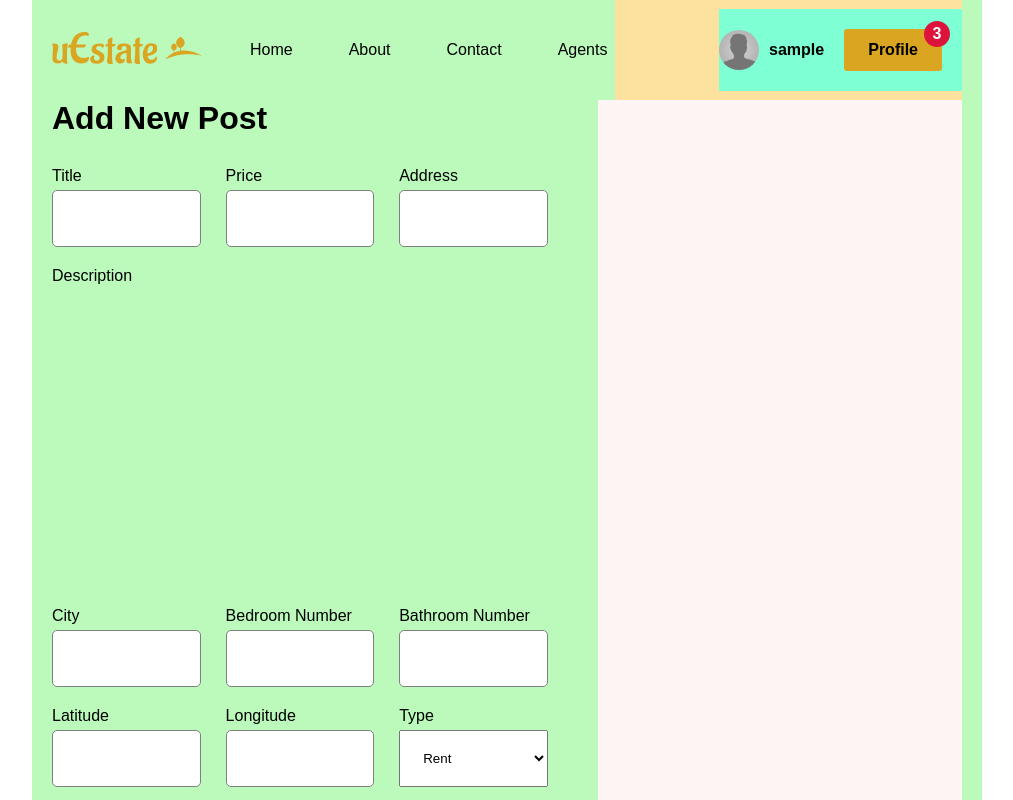
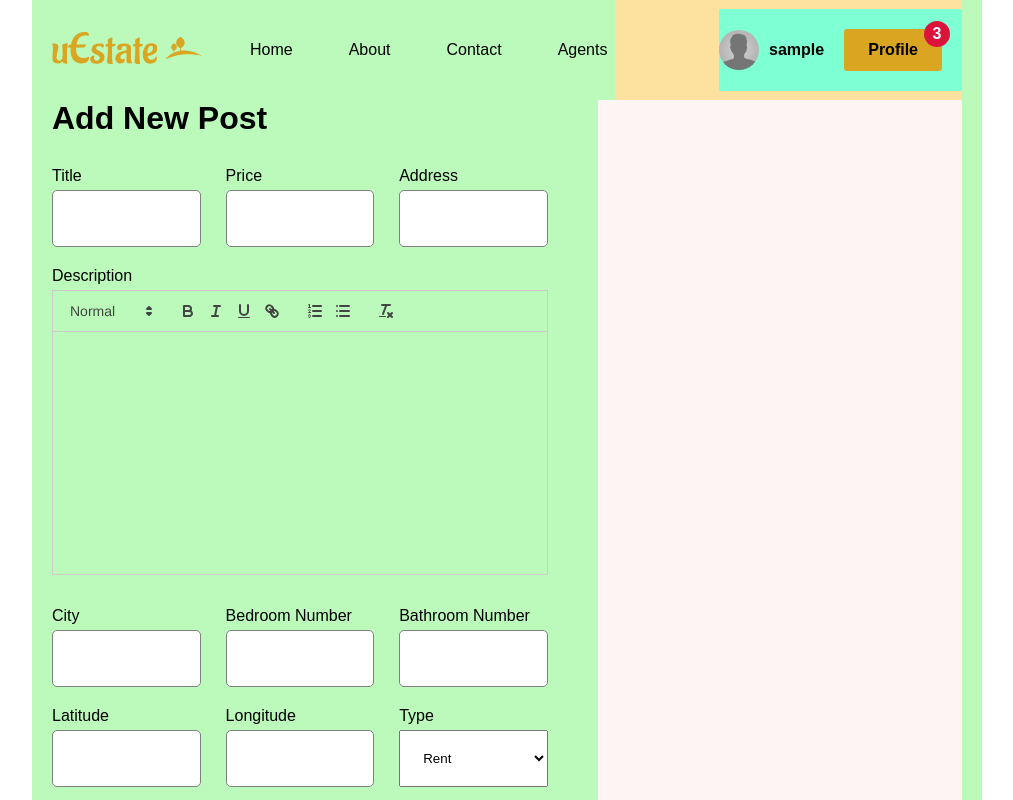
Before and after one commit to andryariadi/Estate-App, a React (Vite) app in the folder client/: page /add in a window 1280 px wide. Shown: the top 800 px of the page, without its empty margins (133-1146 px from the left). Built offline with nearby package versions, Linux system fonts and the light colour scheme; sample sign-in values are in the browser's storage.

Commit message:
setup react quill

```diff
--- a/client/package.json
+++ b/client/package.json
@@ -16,6 +16,7 @@
     "react-dom": "^18.2.0",
     "react-icons": "^5.0.1",
     "react-leaflet": "^4.2.1",
+    "react-quill": "^2.0.0",
     "react-router-dom": "^6.22.3",
     "sass": "^1.71.1"
   },
--- a/client/src/routes/NewPostPage/NewPostPage.jsx
+++ b/client/src/routes/NewPostPage/NewPostPage.jsx
@@ -1,6 +1,11 @@
+import { useState } from "react";
 import "./newpostpage.scss";
+import ReactQuill from "react-quill";
+import "react-quill/dist/quill.snow.css";
 
 export default function NewPostPage() {
+  const [value, setValue] = useState("");
+
   return (
     <>
       <div className="newPostPage">
@@ -22,7 +27,7 @@ export default function NewPostPage() {
               </div>
               <div className="item description">
                 <label htmlFor="desc">Description</label>
-                {/* <ReactQuill theme="snow" onChange={setValue} value={value} /> */}
+                <ReactQuill theme="snow" value={value} onChange={setValue} />
               </div>
               <div className="item">
                 <label htmlFor="city">City</label>
```
Also changed, not shown: 1 other file (tests, documents, lock files or other folders).
